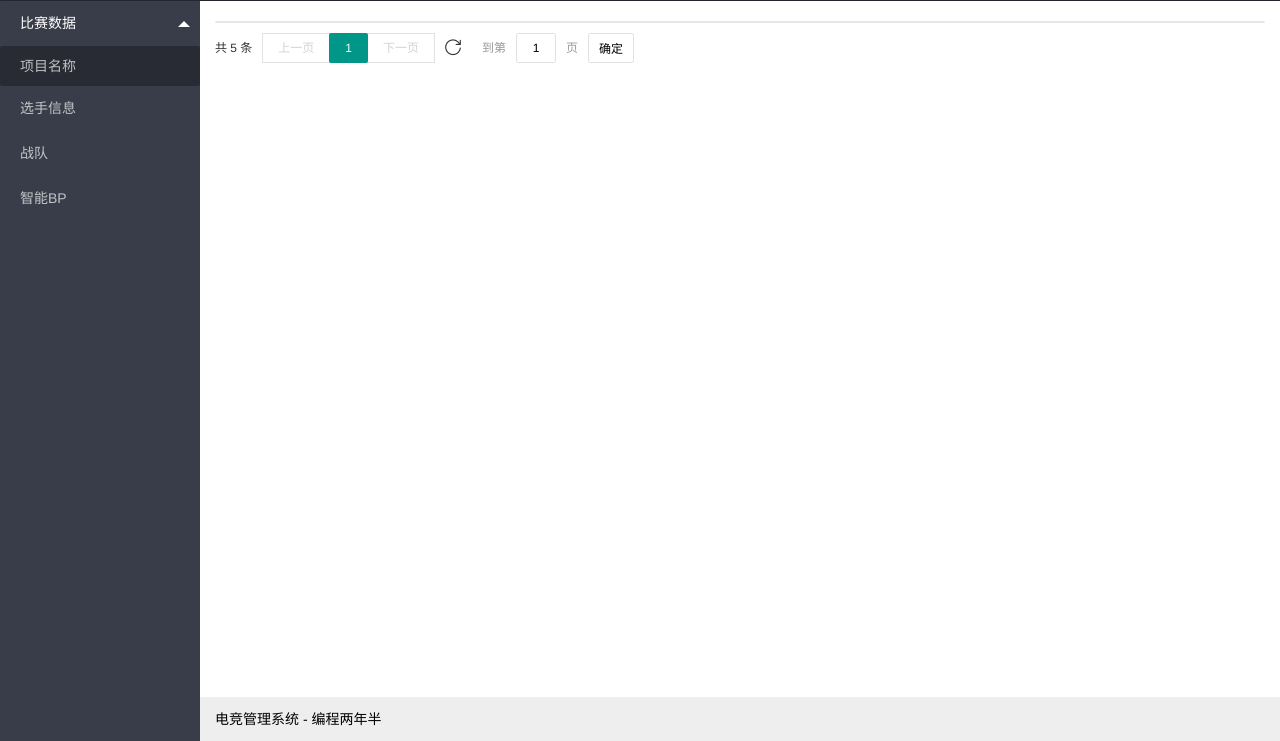
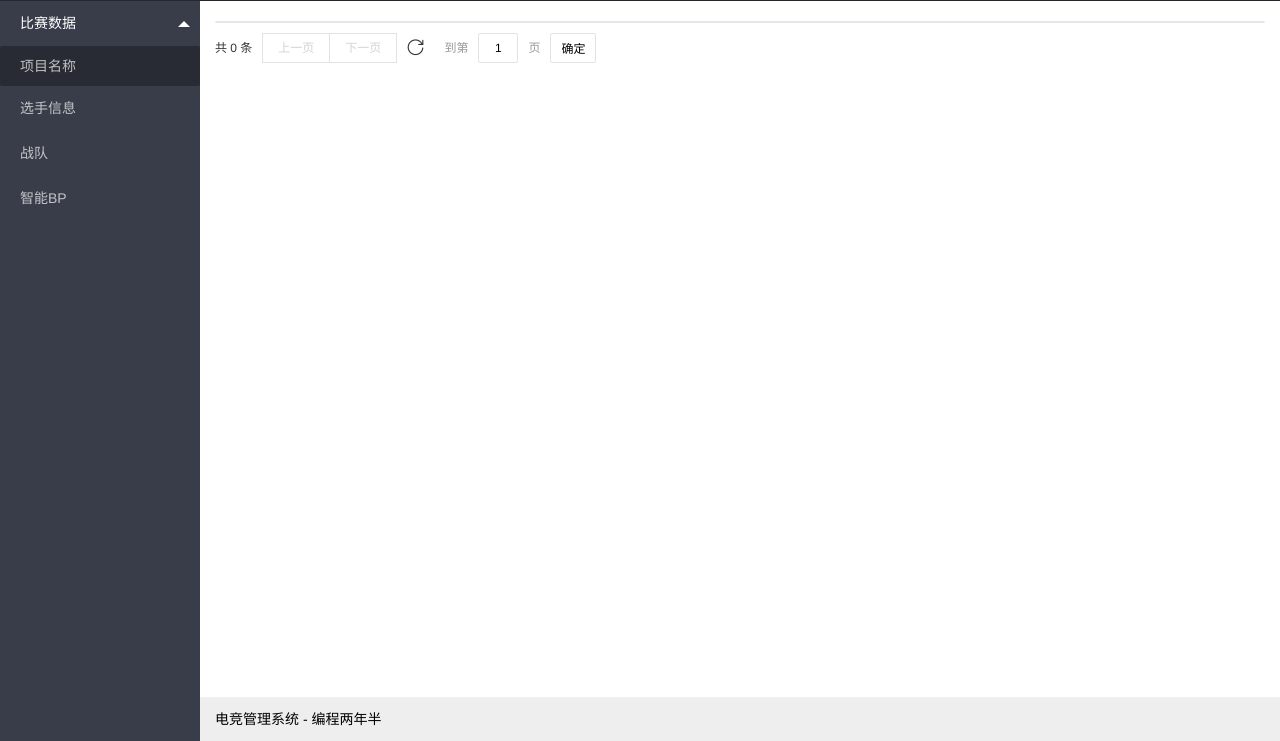
Before and after one commit to Jyunhou/ProgrammingCxk, a Django app: page /msg/list/ in a window 1280 px wide. Shown: the part 59-800 px from the top of the page. Run offline with Django 3.2, Linux system fonts and the light colour scheme; the visitor is signed in with stand-in values (Sample User, id 1); data that the repository does not hold is empty.

Commit message:
修复消息列表数量错误

```diff
--- a/templates/msg/list.html
+++ b/templates/msg/list.html
@@ -52,7 +52,7 @@
 						element.render("collapse", "msg-list");
 						laypage.render({
 							elem: "page",
-							count: 5,
+							count: result.count,
 							curr: page,
 							layout: ["count", "prev", "page", "next", "refresh", "skip"],
 							limit: limit,
```
